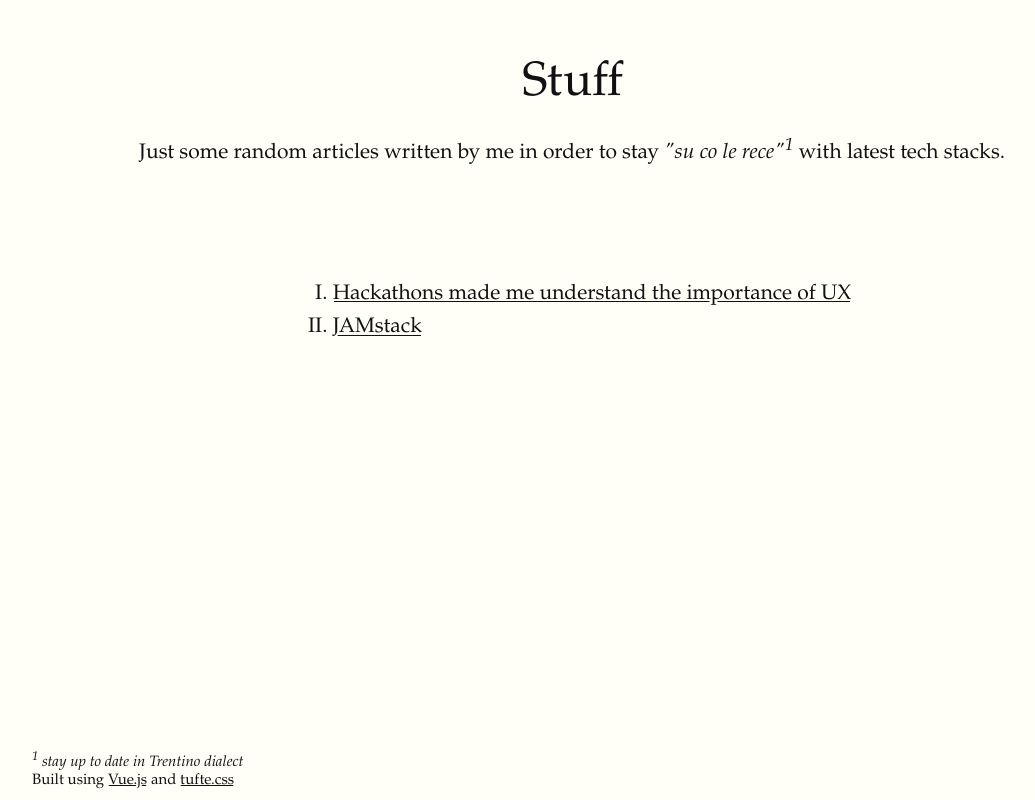
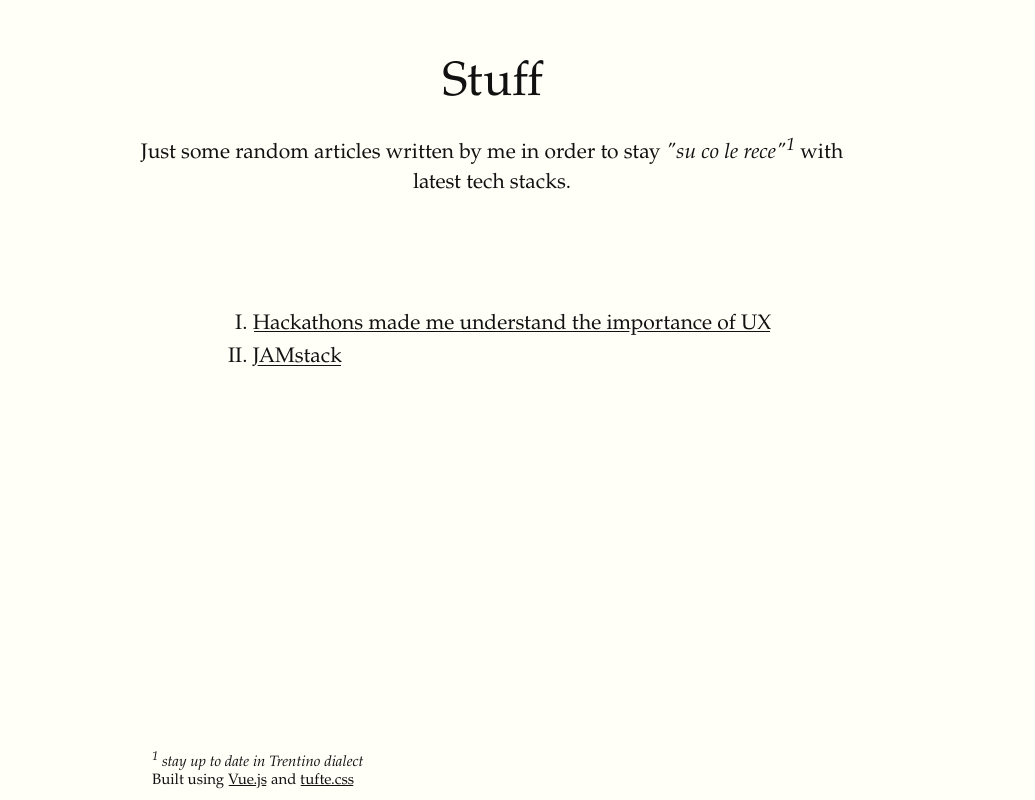
Before and after one commit to asdf1899/stuff, a Vue app: page /#/ in a window 1280 px wide. Shown: the whole page, without its empty margins (148-1183 px from the left). Built offline with nearby package versions, Linux system fonts and the light colour scheme.

Commit message:
Fix body dimensions

```diff
--- a/src/assets/tuftecss.css
+++ b/src/assets/tuftecss.css
@@ -35,14 +35,15 @@ html {
     font-size: 15px;
 }
 body {
-    width: 87.5%;
+    width: 100%;
     margin-left: auto;
     margin-right: auto;
     padding-left: 12.5%;
+    padding-right: 12.5%;
     font-family: et-book, Palatino, "Palatino Linotype", "Palatino LT STD", "Book Antiqua", Georgia, serif;
     background-color: #fffff8;
     color: #111;
-    max-width: 1400px;
+    max-width: 720px;
     counter-reset: sidenote-counter;
 }
 
--- a/src/components/ArticleContent.vue
+++ b/src/components/ArticleContent.vue
@@ -1,6 +1,7 @@
 <template>
     <div>
         <nav-bar class="nav-bar" url="/"></nav-bar>
+        <br>
         <header-info :title="this.jsonArticle.title" :date="this.jsonArticle.date"></header-info>
         <br>
         <vue-markdown>{{this.markdownFile}}</vue-markdown>
--- a/src/statics/markdowns/2.md
+++ b/src/statics/markdowns/2.md
@@ -5,7 +5,7 @@ First of all I would introduce who the UX Designer really is, and why is one of
 So his job is to conduct user research, testing, developing wireframes based on user needs, he collaborate with graphic designers and developers to create intuitive, user-friendly software.
 
 So as you see UX designer is not just a graphic designer that knows how to use his brain. It's not enough make a clickable prototype with Axure or Paint, he should be really an enthusiastic and creative person, that is ready to explore such difficulties like user behavior and how a product affects the way we perceive and feel just by looking at it.
-He facing with cognitive psychology, sociology, marketing, visual communication, interaction design, graphic design and obviously stay up to date about latest tech trends.
+He face with cognitive psychology, sociology, marketing, visual communication, interaction design, graphic design and obviously stay up to date about latest tech trends.
 
 As I said before, I needed more hackathons to understand the importance of this professional figure, in fact developers often find it difficult to complete a product in 24 hours, this is where UX designers come in to fill the gap, they translate ideas into simple prototype and facilitate design thinking among the team to better solve problems.
 Often the remaining skillful developers who complete their work in a short time, lose their chance during project presentation, which is the most important step, as many developers aren't as good in communication as in programming (me too).
```
